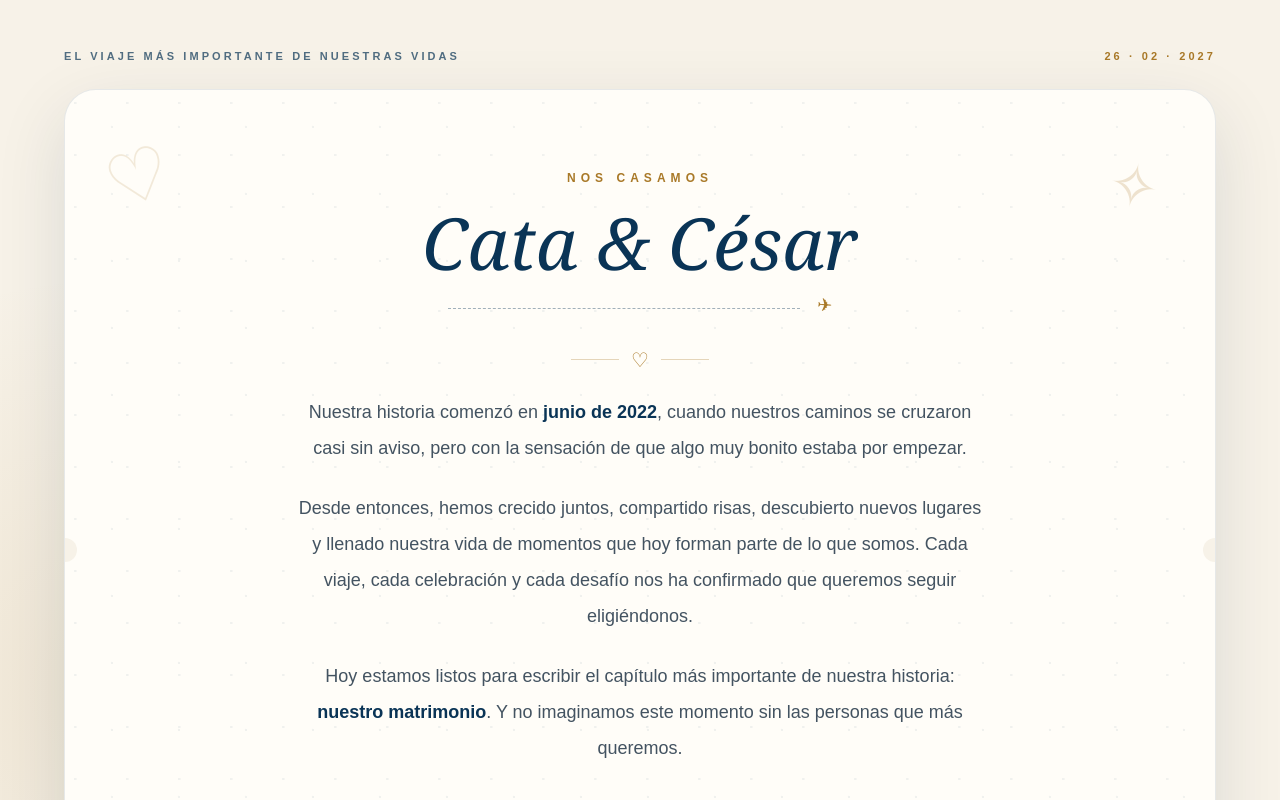
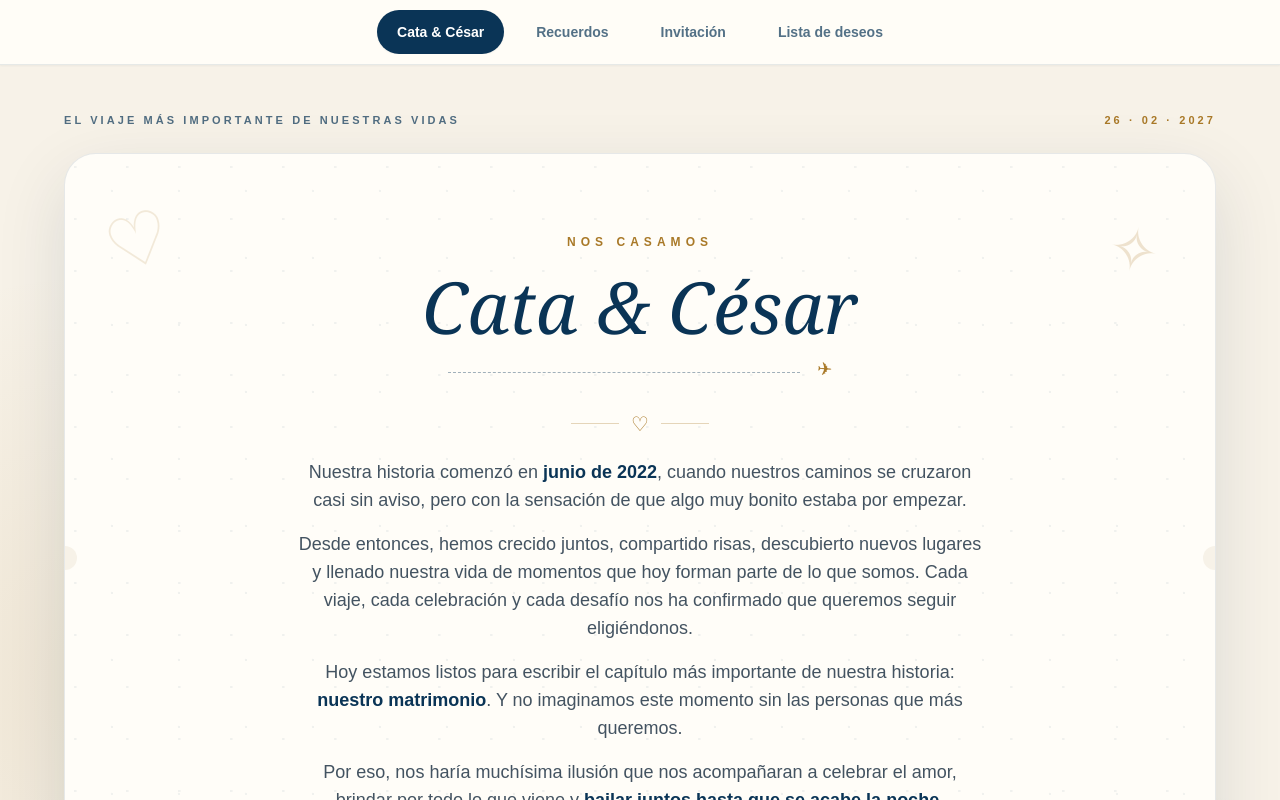
Before and after one commit to cesarodriguez96-02-26/regalos-matri-cata-cesar, a Next.js app: page / in a window 1280 px wide. Shown: the top 800 px of the page. Built offline with nearby package versions, Linux system fonts and the light colour scheme.

Commit message:
Integrar header fijo, secciones enlazables y reducir interlineado del relato

```diff
--- a/src/app/page.tsx
+++ b/src/app/page.tsx
@@ -1,6 +1,7 @@
 import Image from 'next/image';
 import { CheckoutForm } from '@/components/CheckoutForm';
 import { WeddingCountdown } from '@/components/WeddingCountdown';
+import { SectionNavigation } from '@/components/SectionNavigation';
 
 // Iconos discretos para acompañar la estética de la invitación.
 function WhatsAppIcon() {
@@ -40,8 +41,9 @@ const photos = [
 
 export default function Home() {
   return (
-    <main className="overflow-hidden">
-      <section className="px-5 pb-10 pt-8 md:pb-14 md:pt-12">
+    <main className="overflow-hidden pt-16">
+      <SectionNavigation />
+      <section id="inicio" className="scroll-mt-20 px-5 pb-10 pt-8 md:pb-14 md:pt-12">
         <div className="mx-auto max-w-6xl">
           <div className="mb-6 flex flex-wrap items-center justify-between gap-2 text-[11px] font-bold uppercase tracking-[0.18em] text-navy/70 sm:tracking-[0.28em]">
             <span>El viaje más importante de nuestras vidas</span>
@@ -67,7 +69,7 @@ export default function Home() {
                 </h1>
                 <div className="mx-auto mt-5 max-w-sm flight-line" aria-hidden="true" />
                 <div className="mx-auto mt-7 flex items-center justify-center gap-3 text-gold" aria-hidden="true"><span className="h-px w-12 bg-gold/30" /><span className="font-serif text-xl">♡</span><span className="h-px w-12 bg-gold/30" /></div>
-                <div className="mx-auto mt-5 max-w-[43rem] space-y-6 text-left text-base leading-8 text-ink/80 sm:text-center md:text-lg md:leading-9">
+                <div className="mx-auto mt-5 max-w-[43rem] space-y-3 text-left text-base leading-6 text-ink/80 sm:text-center md:space-y-4 md:text-lg md:leading-7">
                   <p>Nuestra historia comenzó en <strong className="font-semibold text-navy">junio de 2022</strong>, cuando nuestros caminos se cruzaron casi sin aviso, pero con la sensación de que algo muy bonito estaba por empezar.</p>
                   <p>Desde entonces, hemos crecido juntos, compartido risas, descubierto nuevos lugares y llenado nuestra vida de momentos que hoy forman parte de lo que somos. Cada viaje, cada celebración y cada desafío nos ha confirmado que queremos seguir eligiéndonos.</p>
                   <p>Hoy estamos listos para escribir el capítulo más importante de nuestra historia: <strong className="font-semibold text-navy">nuestro matrimonio</strong>. Y no imaginamos este momento sin las personas que más queremos.</p>
@@ -80,7 +82,7 @@ export default function Home() {
         </div>
       </section>
 
-      <section className="px-5 py-10 md:py-14">
+      <section id="recuerdos" className="scroll-mt-20 px-5 py-10 md:py-14">
         <div className="mx-auto max-w-6xl">
           <div className="mx-auto mb-9 max-w-2xl text-center">
             <p className="text-xs font-bold uppercase tracking-[0.35em] text-gold">Nuestra aventura hasta aquí</p>
@@ -98,7 +100,7 @@ export default function Home() {
         </div>
       </section>
 
-      <section className="px-5 py-14 md:py-20" aria-labelledby="proxima-aventura">
+      <section id="invitacion" className="scroll-mt-20 px-5 py-14 md:py-20" aria-labelledby="proxima-aventura">
         <div className="mx-auto max-w-6xl">
           <div className="mx-auto mb-9 max-w-3xl text-center">
             <p className="text-xs font-bold uppercase tracking-[0.35em] text-gold">Tarjeta de embarque</p>
```
